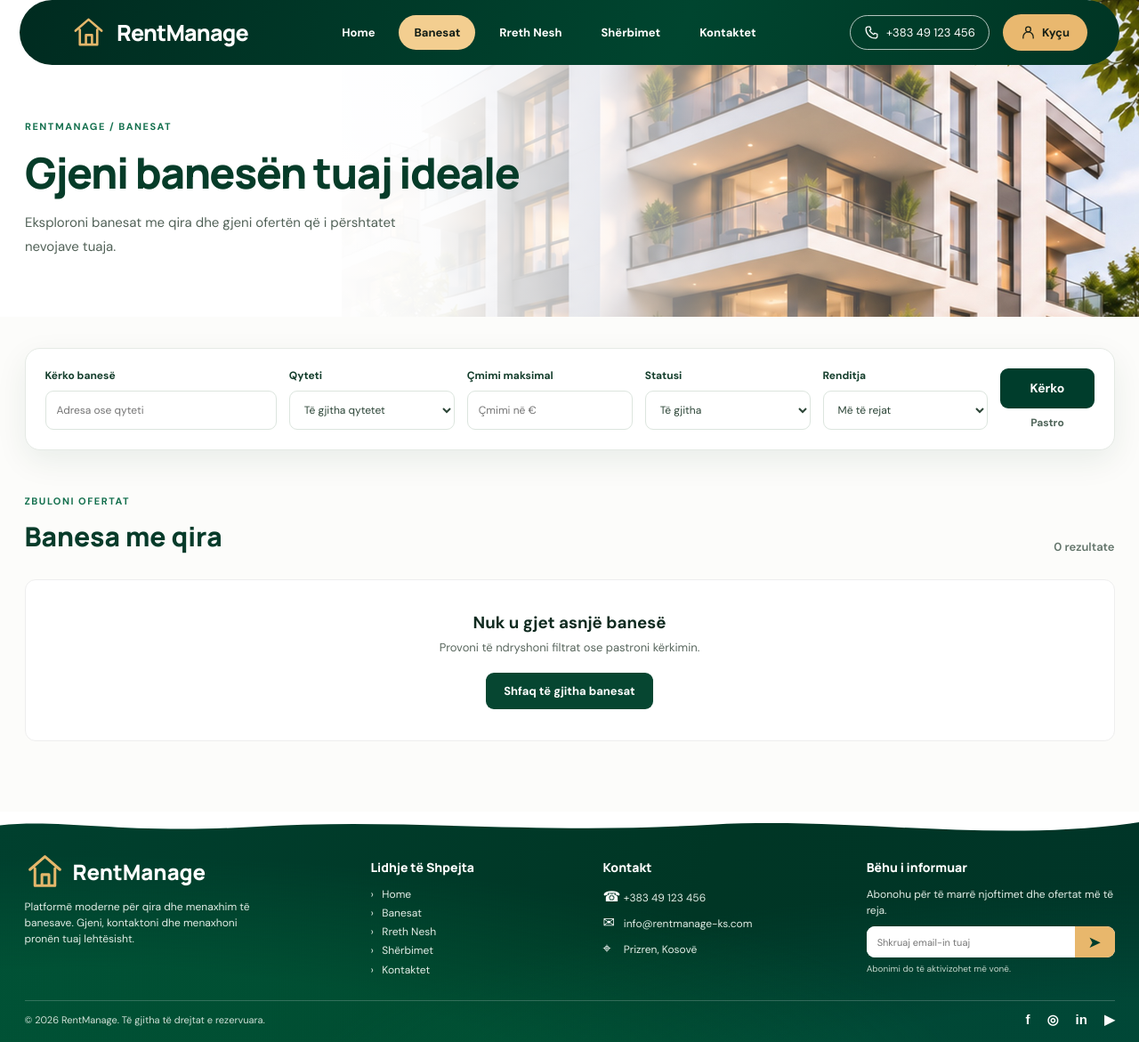
After one commit to agnesakryeziu/Agnesa-Kryeziu-Sistemi-per-Menaxhimin-e-Qirase-se-Banesave, a Django app: page /banesat/ in a window 1280 px wide. The commit adds this page. Shown: the whole page at 89% size. Run offline with Django 5.2, Linux system fonts and the light colour scheme; data that the repository does not hold is empty.

Commit message:
feat: Shtova faqen Banesat me kerkim dhe filtrim

```diff
--- a/qiraja/static/qiraja/css/style.css
+++ b/qiraja/static/qiraja/css/style.css
@@ -915,3 +915,287 @@ button {
         white-space: normal;
     }
 }
+.page-banesat .site-header {
+    position: absolute;
+    top: 0;
+    left: 0;
+    right: 0;
+    background: transparent;
+}
+
+.banesat-intro {
+    position: relative;
+    min-height: 345px;
+    overflow: hidden;
+    background: #ffffff;
+}
+
+.banesat-intro::before {
+    content: "";
+    position: absolute;
+    inset: 0 0 0 auto;
+    width: 70%;
+    background-image: url("../img/hero-rentmanage.jpg");
+    background-size: cover;
+    background-position: center;
+}
+
+.banesat-intro::after {
+    content: "";
+    position: absolute;
+    inset: 0;
+    background: linear-gradient(
+        90deg,
+        #ffffff 0%,
+        #ffffff 25%,
+        rgba(255,255,255,0.96) 38%,
+        rgba(255,255,255,0.40) 65%,
+        transparent 100%
+    );
+}
+
+.banesat-intro-inner {
+    position: relative;
+    z-index: 2;
+    max-width: 1280px;
+    margin: 0 auto;
+    padding: 130px 28px 65px;
+}
+
+.banesat-label {
+    color: #14704e;
+    font-size: 11px;
+    font-weight: 800;
+    letter-spacing: 1.5px;
+}
+
+.banesat-intro h1 {
+    max-width: 580px;
+    margin: 14px 0;
+    color: #063c29;
+    font: 800 clamp(31px, 4vw, 48px)/1.2 "Manrope", sans-serif;
+    letter-spacing: -1.5px;
+}
+
+.banesat-intro p {
+    max-width: 440px;
+    color: #526258;
+    font-size: 15px;
+    line-height: 1.8;
+}
+
+.banesat-content {
+    padding: 35px 24px 80px;
+    background: #fcfcfa;
+}
+
+.banesat-filter-form {
+    display: grid;
+    grid-template-columns: 1.4fr 1fr 1fr 1fr 1fr auto;
+    gap: 14px;
+    align-items: end;
+    padding: 22px;
+    margin-bottom: 45px;
+    border: 1px solid #e5eae5;
+    border-radius: 17px;
+    background: #ffffff;
+    box-shadow: 0 12px 35px rgba(11, 62, 41, 0.08);
+}
+
+.banesat-filter-field {
+    display: flex;
+    flex-direction: column;
+    gap: 9px;
+    min-width: 0;
+}
+
+.banesat-filter-field label {
+    color: #143e2c;
+    font-size: 12px;
+    font-weight: 800;
+}
+
+.banesat-filter-field input,
+.banesat-filter-field select {
+    width: 100%;
+    height: 44px;
+    padding: 0 12px;
+    border: 1px solid #dce5de;
+    border-radius: 9px;
+    outline: none;
+    background: #ffffff;
+    color: #2c4537;
+    font-size: 12px;
+}
+
+.banesat-filter-field input:focus,
+.banesat-filter-field select:focus {
+    border-color: #0b7850;
+    box-shadow: 0 0 0 3px rgba(11, 120, 80, 0.09);
+}
+
+.banesat-filter-actions {
+    display: flex;
+    flex-direction: column;
+    align-items: center;
+    gap: 8px;
+}
+
+.banesat-filter-actions .search-button {
+    min-width: 105px;
+    width: 100%;
+    border-radius: 9px;
+}
+
+.banesat-reset {
+    color: #50655a;
+    font-size: 12px;
+    font-weight: 700;
+}
+
+.banesat-reset:hover {
+    color: #006a43;
+}
+
+.banesat-heading {
+    display: flex;
+    justify-content: space-between;
+    align-items: end;
+    gap: 20px;
+    margin-bottom: 28px;
+}
+
+.banesat-heading h2 {
+    margin-top: 10px;
+    font: 800 30px "Manrope", sans-serif;
+    color: #073b2a;
+}
+
+.banesat-heading > p {
+    color: #62746a;
+    font-size: 13px;
+    font-weight: 600;
+}
+
+.banesat-content .property-image {
+    height: 205px;
+}
+
+.banesat-content .property-content {
+    padding: 18px;
+}
+
+.banesat-content .property-content h3 {
+    font-size: 17px;
+    margin-bottom: 12px;
+}
+
+.banesat-content .property-bottom {
+    margin-top: 18px;
+    padding-top: 15px;
+    border-top: 1px solid #edf0ed;
+}
+
+.banesat-error {
+    margin-bottom: 20px;
+    padding: 13px 16px;
+    color: #96351f;
+    background: #fff0ec;
+    border: 1px solid #f0c5bb;
+    border-radius: 9px;
+    font-size: 13px;
+}
+
+.banesat-empty-link {
+    display: inline-block;
+    margin-top: 20px;
+    padding: 12px 20px;
+    background: #064631;
+    color: white;
+    border-radius: 9px;
+    font-size: 13px;
+    font-weight: 700;
+}
+
+.banesat-empty-link:hover {
+    background: #087552;
+}
+
+@media (max-width: 1100px) {
+    .banesat-filter-form {
+        grid-template-columns: repeat(3, minmax(0, 1fr));
+    }
+
+    .banesat-filter-actions {
+        flex-direction: row;
+        justify-content: flex-end;
+    }
+
+    .banesat-filter-actions .search-button {
+        width: auto;
+    }
+}
+
+@media (max-width: 750px) {
+    .banesat-intro::before {
+        width: 100%;
+        opacity: 0.3;
+    }
+
+    .banesat-intro::after {
+        background: rgba(255,255,255,0.72);
+    }
+
+    .banesat-filter-form {
+        grid-template-columns: repeat(2, minmax(0, 1fr));
+    }
+
+    .banesat-filter-actions {
+        grid-column: 1 / -1;
+    }
+
+    .banesat-content {
+        padding: 30px 18px 65px;
+    }
+}
+
+@media (max-width: 550px) {
+    .banesat-intro {
+        min-height: 320px;
+    }
+
+    .banesat-intro-inner {
+        padding: 112px 22px 50px;
+    }
+
+    .banesat-intro h1 {
+        font-size: 32px;
+    }
+
+    .banesat-intro p {
+        font-size: 13px;
+    }
+
+    .banesat-filter-form {
+        grid-template-columns: 1fr;
+        padding: 17px;
+        gap: 16px;
+        margin-bottom: 35px;
+    }
+
+    .banesat-filter-actions {
+        grid-column: auto;
+    }
+
+    .banesat-filter-actions .search-button {
+        flex: 1;
+    }
+
+    .banesat-heading h2 {
+        font-size: 23px;
+    }
+
+    .banesat-content .property-image {
+        height: 200px;
+    }
+}
--- /dev/null
+++ b/qiraja/templates/qiraja/banesat.html
@@ -0,0 +1,195 @@
+{% extends "qiraja/base.html" %}
+{% load static %}
+
+{% block title %}Banesat | RentManage{% endblock %}
+{% block body_class %}page-banesat{% endblock %}
+
+{% block content %}
+
+<section class="banesat-intro">
+    <div class="banesat-intro-inner">
+        <span class="banesat-label">RENTMANAGE / BANESAT</span>
+        <h1>Gjeni banesën tuaj ideale</h1>
+        <p>
+            Eksploroni banesat me qira dhe gjeni
+            ofertën që i përshtatet nevojave tuaja.
+        </p>
+    </div>
+</section>
+
+<section class="banesat-content">
+    <div class="section-container">
+
+        <form method="get"
+              action="{% url 'banesat' %}"
+              class="banesat-filter-form">
+
+            <div class="banesat-filter-field">
+                <label for="kerkimi">Kërko banesë</label>
+                <input
+                    id="kerkimi"
+                    type="text"
+                    name="q"
+                    placeholder="Adresa ose qyteti"
+                    value="{{ kerkimi }}"
+                >
+            </div>
+
+            <div class="banesat-filter-field">
+                <label for="qyteti">Qyteti</label>
+                <select id="qyteti" name="qyteti">
+                    <option value="">Të gjitha qytetet</option>
+
+                    {% for qytet in qytetet %}
+                        <option value="{{ qytet }}"
+                            {% if qyteti_zgjedhur == qytet %}selected{% endif %}>
+                            {{ qytet }}
+                        </option>
+                    {% endfor %}
+                </select>
+            </div>
+
+            <div class="banesat-filter-field">
+                <label for="cmimi_max">Çmimi maksimal</label>
+                <input
+                    id="cmimi_max"
+                    type="number"
+                    min="0"
+                    step="0.01"
+                    name="cmimi_max"
+                    placeholder="Çmimi në €"
+                    value="{{ cmimi_max }}"
+                >
+            </div>
+
+            <div class="banesat-filter-field">
+                <label for="statusi">Statusi</label>
+                <select id="statusi" name="statusi">
+                    <option value="">Të gjitha</option>
+                    <option value="lire"
+                        {% if statusi == "lire" %}selected{% endif %}>
+                        Të lira
+                    </option>
+                    <option value="zene"
+                        {% if statusi == "zene" %}selected{% endif %}>
+                        Të zëna
+                    </option>
+                </select>
+            </div>
+
+            <div class="banesat-filter-field">
+                <label for="renditja">Renditja</label>
+                <select id="renditja" name="renditja">
+                    <option value="fundit"
+                        {% if renditja == "fundit" %}selected{% endif %}>
+                        Më të rejat
+                    </option>
+                    <option value="cmimi_ulte"
+                        {% if renditja == "cmimi_ulte" %}selected{% endif %}>
+                        Çmimi më i ulët
+                    </option>
+                    <option value="cmimi_larte"
+                        {% if renditja == "cmimi_larte" %}selected{% endif %}>
+                        Çmimi më i lartë
+                    </option>
+                </select>
+            </div>
+
+            <div class="banesat-filter-actions">
+                <button type="submit" class="search-button">
+                    Kërko
+                </button>
+                <a href="{% url 'banesat' %}" class="banesat-reset">
+                    Pastro
+                </a>
+            </div>
+
+        </form>
+
+        {% if gabim_filtri %}
+            <p class="banesat-error" role="alert">
+                {{ gabim_filtri }}
+            </p>
+        {% endif %}
+
+        <div class="banesat-heading">
+            <div>
+                <span class="banesat-label">ZBULONI OFERTAT</span>
+                <h2>Banesa me qira</h2>
+            </div>
+            <p>{{ numri_rezultateve }} rezultate</p>
+        </div>
+
+        <div class="properties-grid">
+
+            {% for banesa in banesat %}
+
+                <article class="property-card">
+
+                    <div class="property-image">
+                        {% cycle 'qiraja/img/banesa1.jpg' 'qiraja/img/banesa2.jpg' 'qiraja/img/banesa3.jpg' as fotografia silent %}
+
+                        <img
+                            src="{% static fotografia %}"
+                            alt="Fotografi ilustruese e banesës"
+                            loading="lazy"
+                        >
+
+                        <span class="property-status {% if banesa.e_zene %}occupied{% else %}available{% endif %}">
+                            {% if banesa.e_zene %}
+                                E zënë
+                            {% else %}
+                                E lirë
+                            {% endif %}
+                        </span>
+                    </div>
+
+                    <div class="property-content">
+                        <h3>
+                            Banesë {{ banesa.numri_dhomave }} dhoma –
+                            {{ banesa.qyteti }}
+                        </h3>
+
+                        <div class="property-details">
+                            <span>⌖ {{ banesa.qyteti }}</span>
+                            <span>▣ {{ banesa.siperfaqja }} m²</span>
+                            <span>⌂ {{ banesa.numri_dhomave }} dhoma</span>
+                        </div>
+
+                        <div class="property-bottom">
+                            <p class="property-address">
+                                {{ banesa.adresa }}
+                            </p>
+
+                            <p class="property-price">
+                                <strong>
+                                    {{ banesa.cmimi_mujor|floatformat:"-2" }} €
+                                </strong>
+                                / muaj
+                            </p>
+                        </div>
+                    </div>
+
+                </article>
+
+            {% empty %}
+
+                <div class="empty-properties">
+                    <h3>Nuk u gjet asnjë banesë</h3>
+                    <p>
+                        Provoni të ndryshoni filtrat
+                        ose pastroni kërkimin.
+                    </p>
+                    <a href="{% url 'banesat' %}" class="banesat-empty-link">
+                        Shfaq të gjitha banesat
+                    </a>
+                </div>
+
+            {% endfor %}
+
+        </div>
+
+    </div>
+</section>
+
+{% endblock %}
--- a/qiraja/web_urls.py
+++ b/qiraja/web_urls.py
@@ -3,4 +3,5 @@ from . import web_views
 
 urlpatterns = [
     path("", web_views.home, name="home"),
+    path("banesat/", web_views.banesat, name="banesat"),
 ]
```
Also changed, not shown: qiraja/test_banesat.py (added, +140 -0 lines), qiraja/web_views.py (+93 -0 lines).
